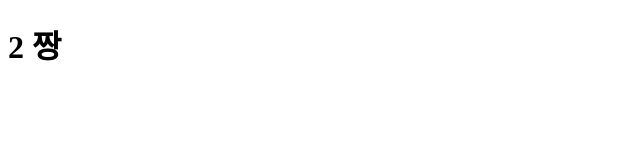
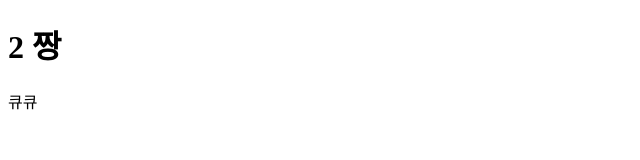
Before and after one commit to HyeBinYang/Boxiting, a plain HTML site: page index.html in a window 1280 px wide. Shown: the full height of the page, 0-640 px from the left. Drawn offline with Linux system fonts and the light colour scheme.

Commit message:
스태시 커밋

```diff
--- a/index.html
+++ b/index.html
@@ -8,5 +8,6 @@
   </head>
   <body>
     <h1>2 짱</h1>
+    <p>큐큐</p>
   </body>
 </html>
--- a/main.js
+++ b/main.js
@@ -1,2 +1,3 @@
 main 짱짱;
 도롱
+asdasd
```
